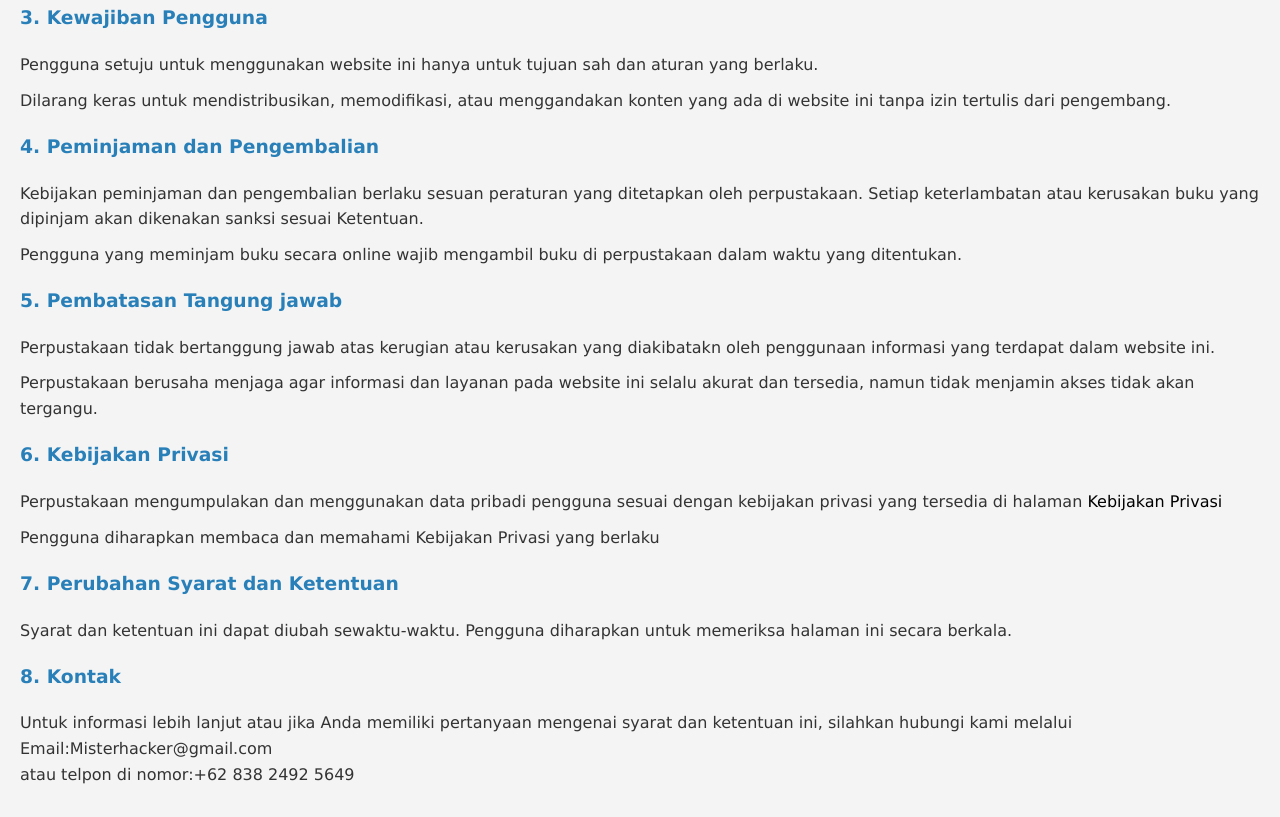
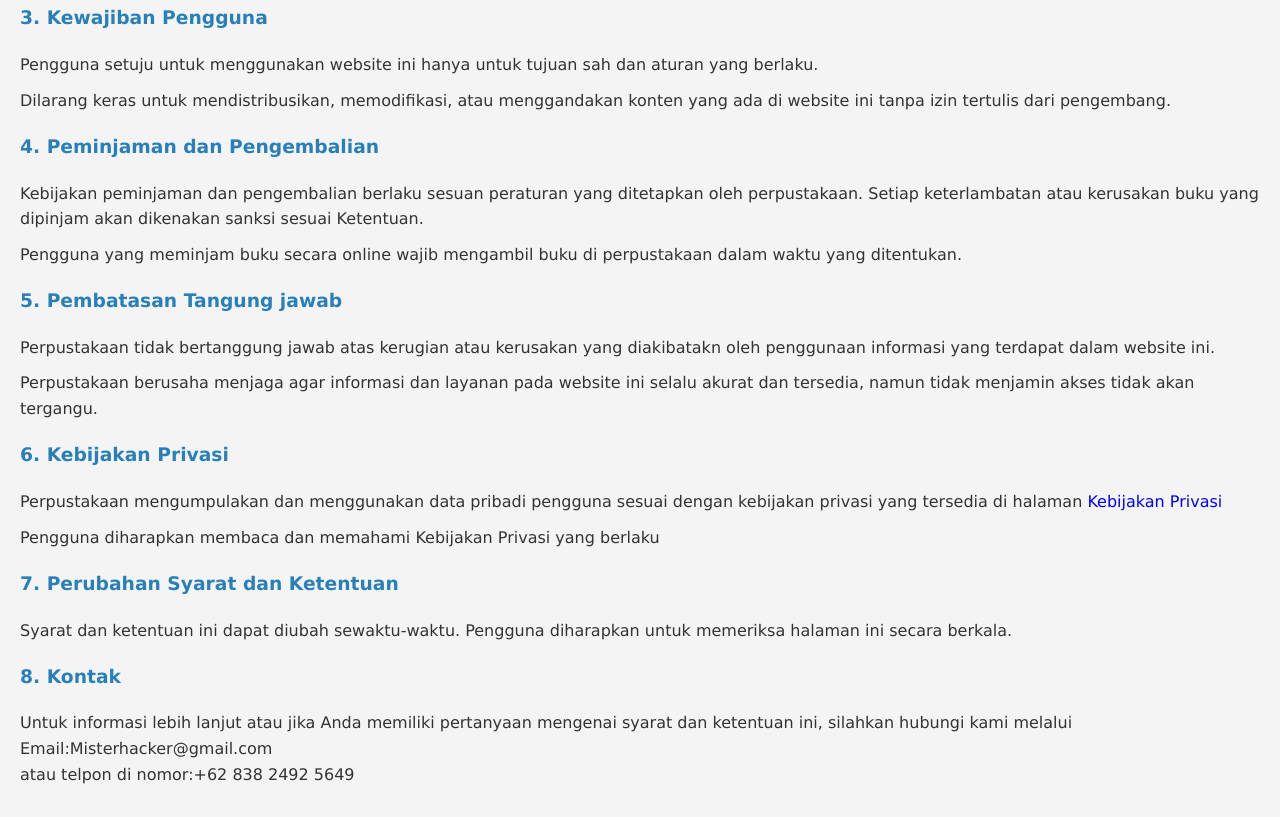
Before and after one commit to Daffa-5mb/Syarat-dan-Ketentuan-perpustakaan, a plain HTML site: page index.html in a window 1280 px wide. Shown: the part 483-1300 px from the top of the page. Drawn offline with Linux system fonts and the light colour scheme.

Commit message:
Update index.html

```diff
--- a/index.html
+++ b/index.html
@@ -24,7 +24,7 @@
         <p>Perpustakaan tidak bertanggung jawab atas kerugian atau kerusakan yang diakibatakn oleh penggunaan informasi yang terdapat dalam website ini.</p>
         <p>Perpustakaan berusaha menjaga agar informasi dan layanan pada website ini selalu akurat dan tersedia, namun tidak menjamin akses tidak akan tergangu.</p>
         <h3>6. Kebijakan Privasi</h3>
-        <p>Perpustakaan mengumpulakan dan menggunakan data pribadi pengguna sesuai dengan kebijakan privasi yang tersedia di halaman <a style="color: black;" href="https://daffa-5mb.github.io/Kebijakan-Privasi-Perpustakaan-/">Kebijakan Privasi</a></p>
+        <p>Perpustakaan mengumpulakan dan menggunakan data pribadi pengguna sesuai dengan kebijakan privasi yang tersedia di halaman <a style="color: blue;" href="https://daffa-5mb.github.io/Kebijakan-Privasi-Perpustakaan-/">Kebijakan Privasi</a></p>
         <p>Pengguna diharapkan membaca dan memahami Kebijakan Privasi yang berlaku</p>
         <h3>7. Perubahan Syarat dan Ketentuan</h3>
         <p>Syarat dan ketentuan ini dapat diubah sewaktu-waktu. Pengguna diharapkan untuk memeriksa halaman ini secara berkala.</p>
```
